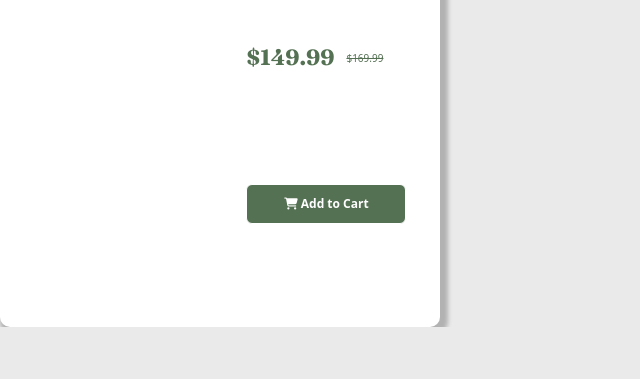
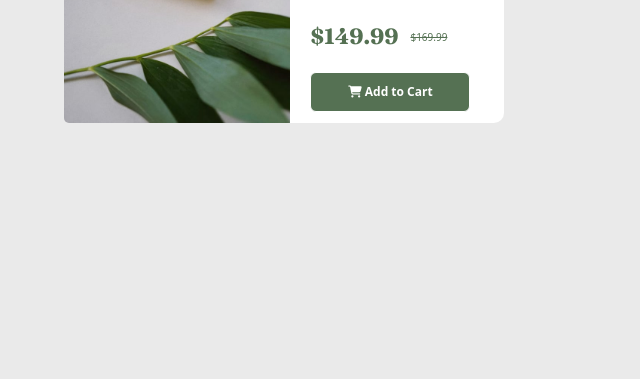
Before and after one commit to Mugilan010/card-preview, a plain HTML site: page index.html in a window 1280 px wide. Shown: the part 473-852 px from the top of the page, without its empty margins (0-640 px from the left). Before the commit the page ends 800 px from the top, so only its background shows below. Drawn offline with nearby package versions, Linux system fonts and the light colour scheme.

Commit message:
Update style.css

```diff
--- a/style.css
+++ b/style.css
@@ -22,6 +22,7 @@
       width:440px;
       border-radius:10px;
       display: flex;
+      margin:20% 5%;
       border:2px black;
       }
 .card:hover{
@@ -29,10 +30,7 @@
 }
 
 
-body{background:#eaeaea;
-     height:100vh;
-     Display:grid;
-     place-idem:center}
+body{background:#eaeaea;}
 
 h1{font-size:25px;
 text-align: left;
```
